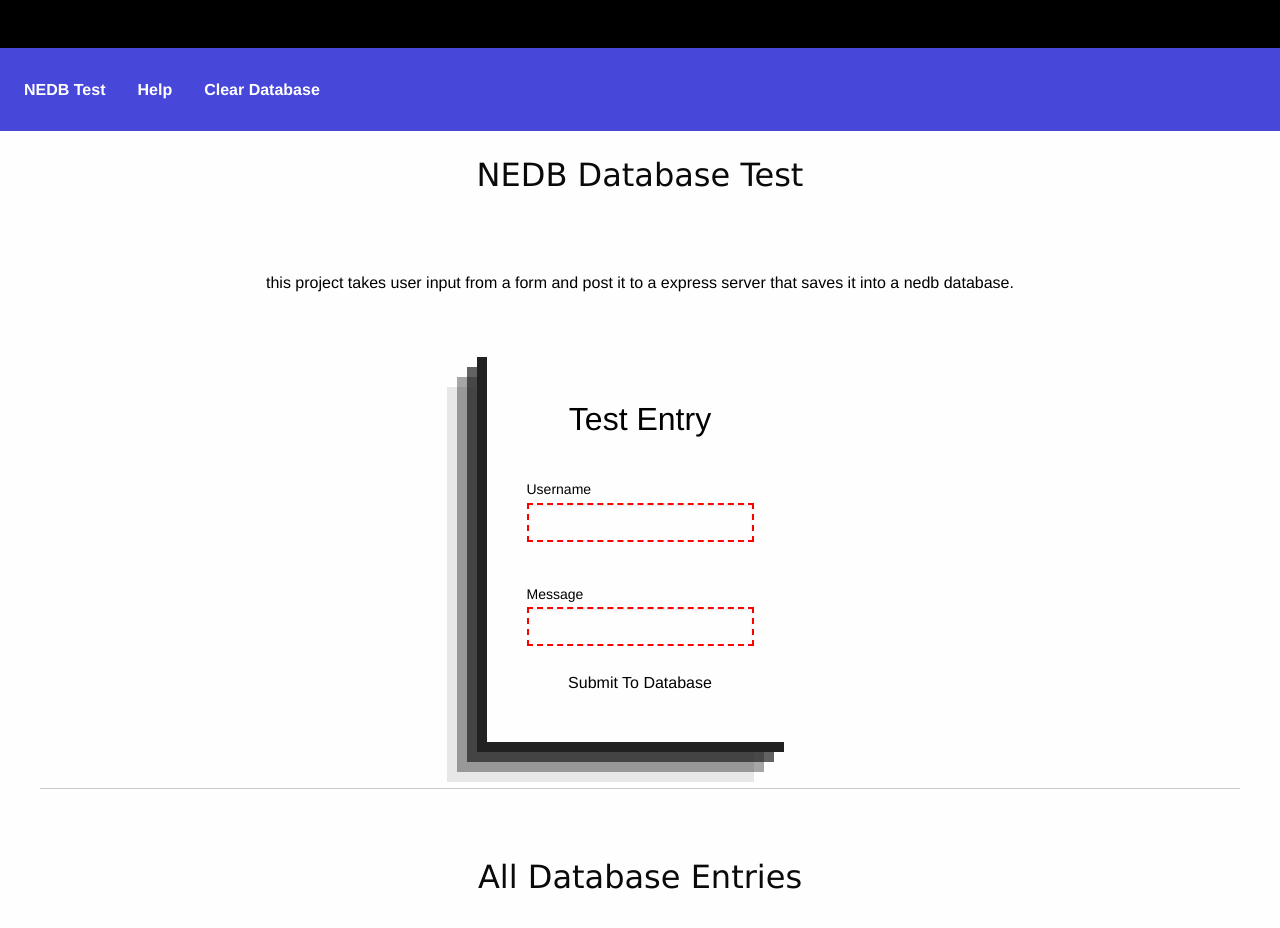
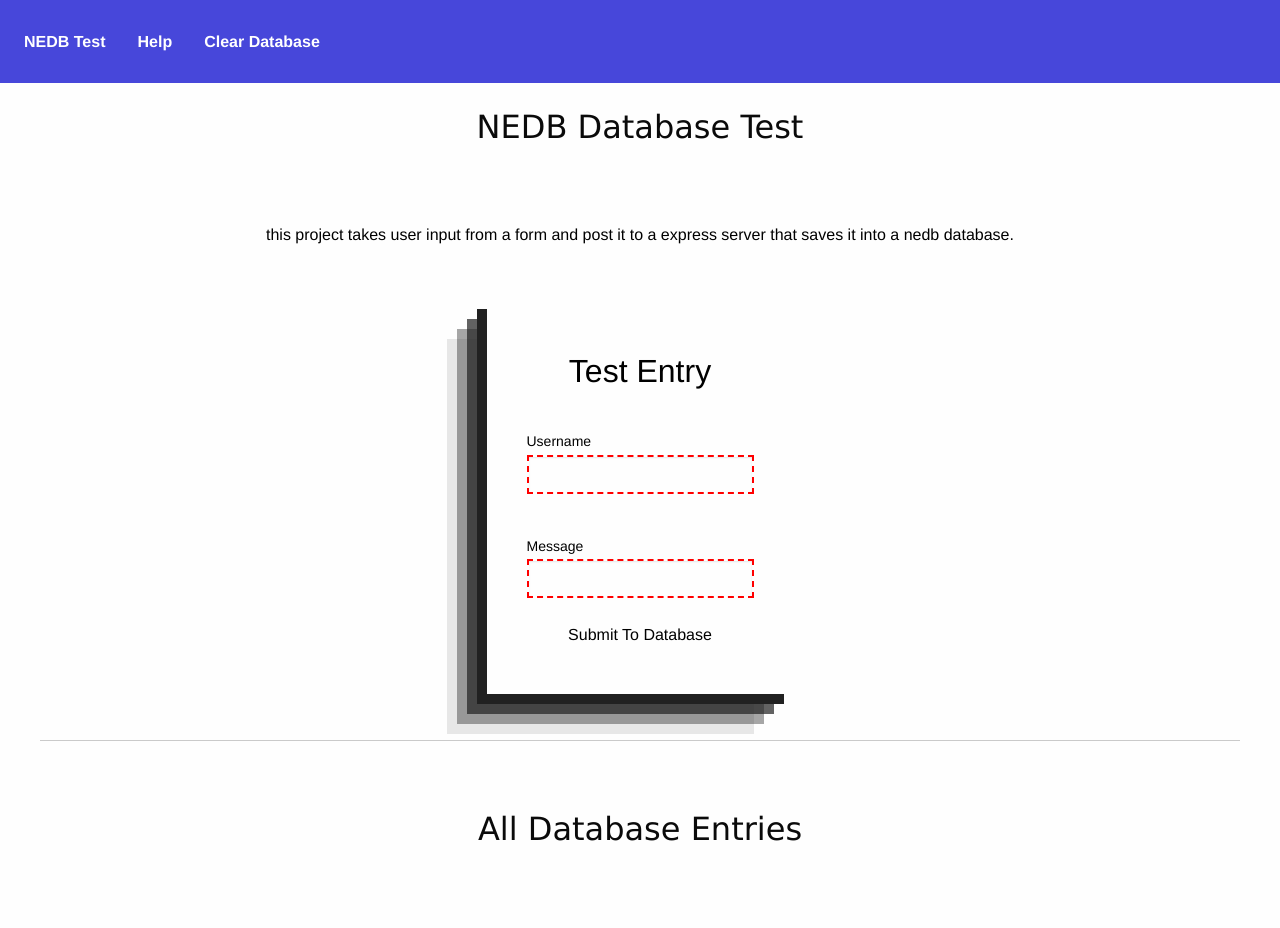
Before and after one commit to lloyduyar/express-crud, a website: page HomePage.html in a window 1280 px wide. Drawn offline with Linux system fonts and the light colour scheme; files that its build step writes are made by us from their sources; no server answers; files whose address does not match are found by name.

Commit message:
Update HomePage.html

```diff
--- a/HomePage.html
+++ b/HomePage.html
@@ -12,15 +12,8 @@
 </head>
 
 <body>
-  <!--InfoBar Start-->
-  <div class="title-bar" id="title-bar" data-responsive-toggle="" data-hide-for="small"
-    style="background-color: black; color: white; height: 3rem" >
-    <button class="" type="button" data-toggle></button>
-  </div>
-  <!--InfoBar End-->
-  <div id="stickyNav">
-    <!--NavBar Start-->
-    <div class="top-bar" id="" style="height: 5.2rem; background-color: rgb(71, 71, 218);">
+    <div class="stickyNav" style="position: sticky; top: 0;">
+    <div class="top-bar" id="" style="height: 5.2rem; background-color: rgb(71, 71, 218); position: sticky; top:">
       <div class="top-bar-left">
         <ul class="menu" data-responsive-menu="accordion" style="background-color: rgb(71, 71, 218)">
           <li class="menu-text" id="">NEDB Test</li>
```
